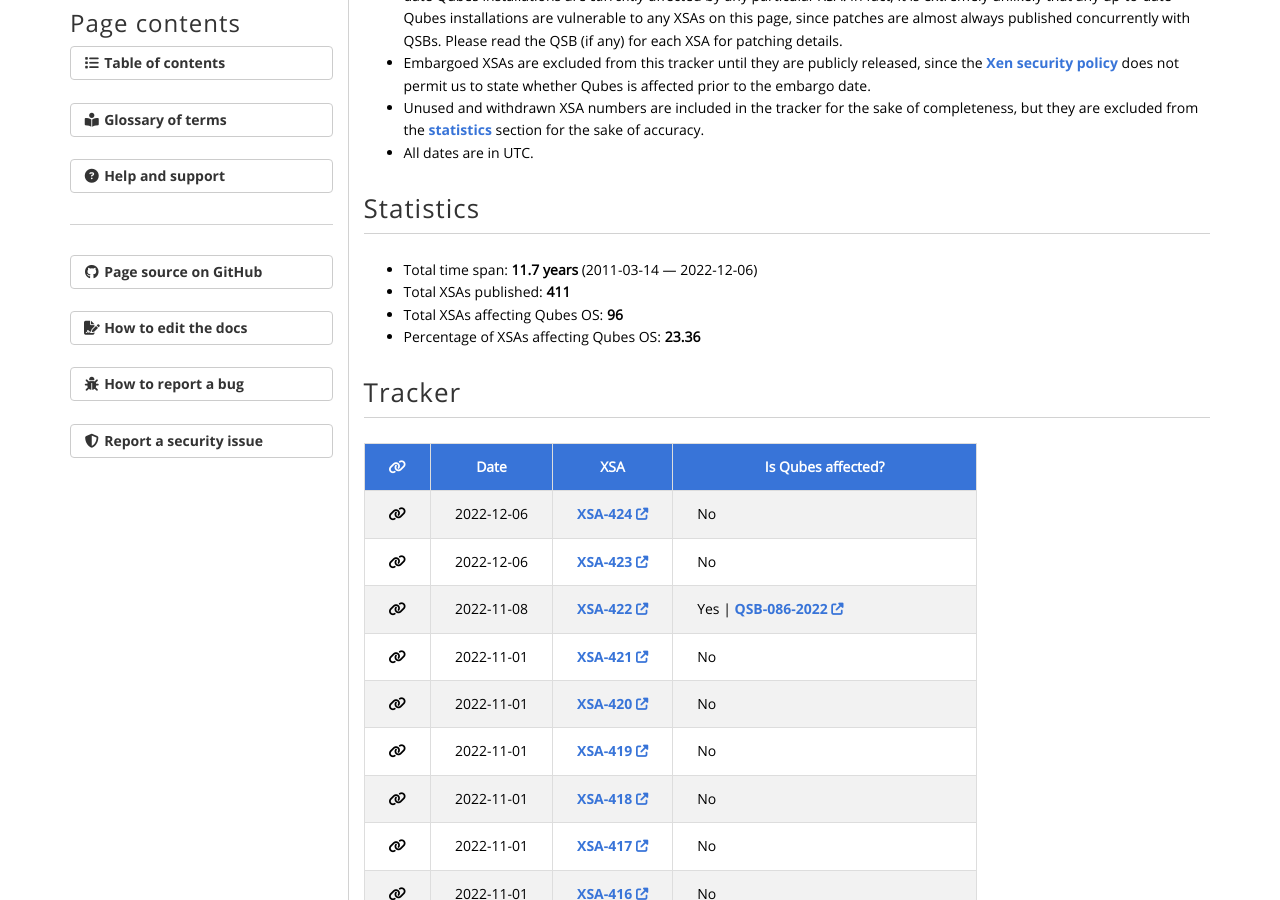
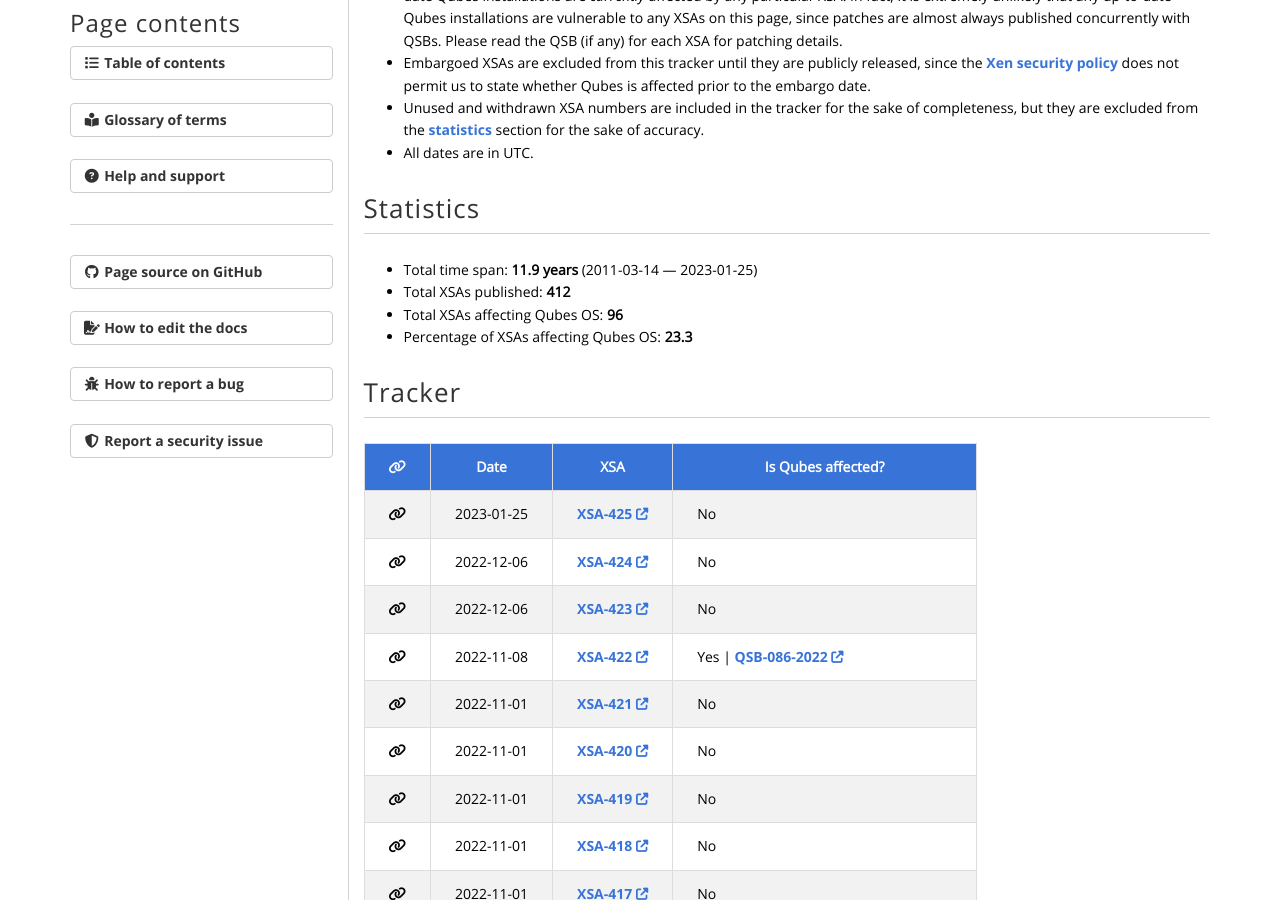
Before and after one commit to QubesOS/qubesos.github.io, a Jekyll site: the page built from pages/xsa.md, in a window 1280 px wide and 900 px high, scrolled down 657 px. Built offline with Jekyll 4.4.1, drawn with Linux system fonts in a browser that asks for light colours; some web fonts are replaced.

Commit message:
Add XSA-425

```diff
--- a/_data/sec-xsa.yml
+++ b/_data/sec-xsa.yml
@@ -1779,3 +1779,7 @@
 - xsa: 424
   date: 2022-12-06
   affected: no
+
+- xsa: 425
+  date: 2023-01-25
+  affected: no
```
